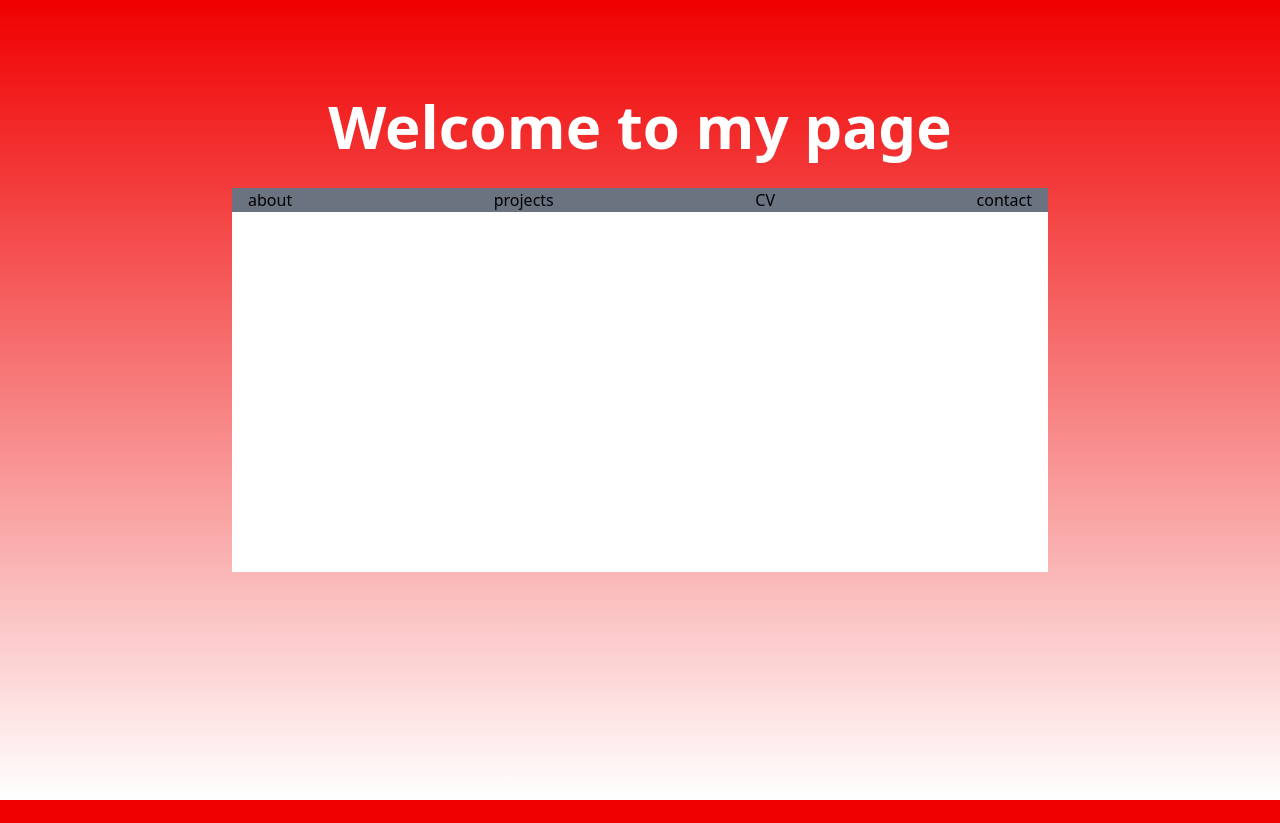
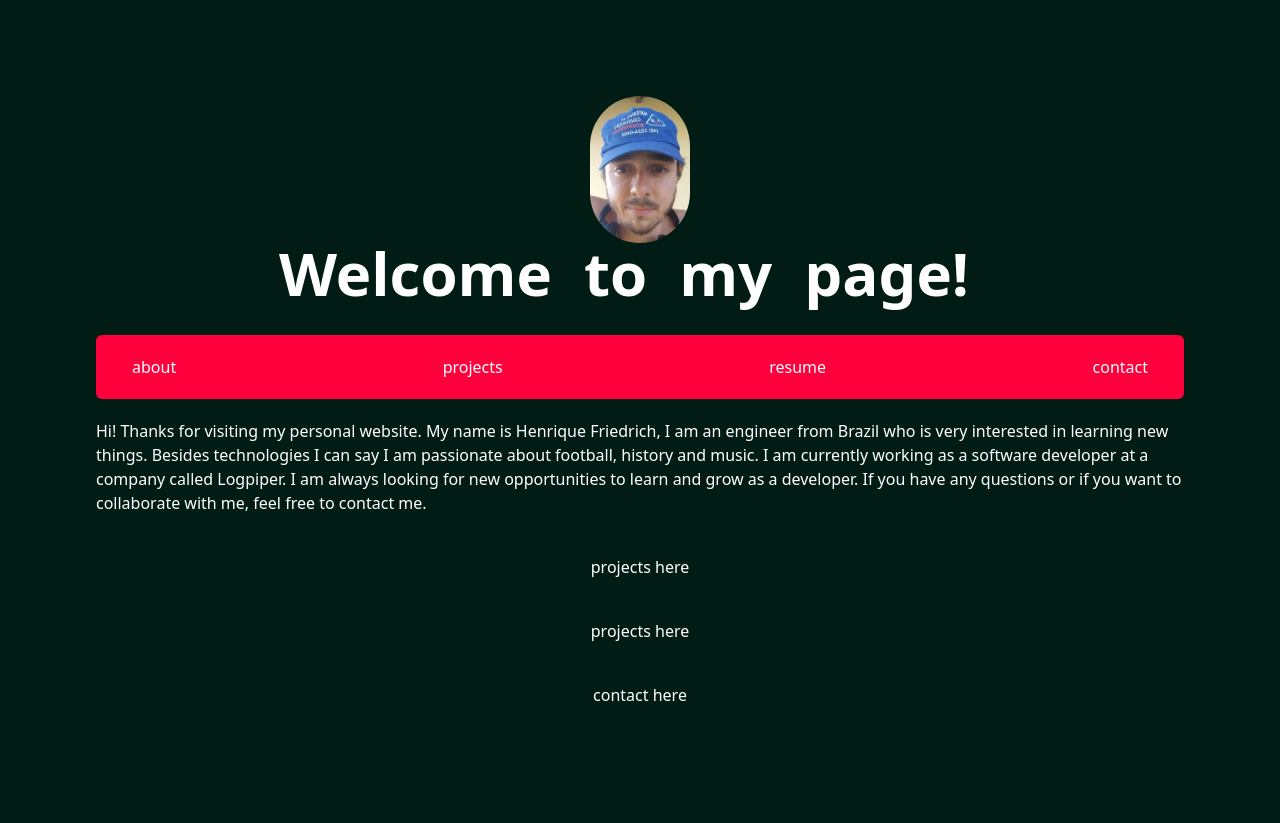
Before and after one commit to friedrich-henrique/friedrich-henrique.github.io, a Next.js app: page / in a window 1280 px wide. Before the commit the page ends 800 px from the top, so only its background shows below. Built offline with nearby package versions, Linux system fonts and the light colour scheme.

Commit message:
added about me part and made the leading

```diff
--- a/package.json
+++ b/package.json
@@ -12,6 +12,7 @@
     "autoprefixer": "10.4.14",
     "eslint": "8.38.0",
     "eslint-config-next": "13.3.0",
+    "framer-motion": "^10.12.4",
     "next": "13.3.0",
     "postcss": "8.4.23",
     "react": "18.2.0",
--- /dev/null
+++ b/src/components/AnimatedTextCharacter.js
@@ -0,0 +1,58 @@
+import { motion } from "framer-motion";
+
+const AnimatedTextCharacter = ({ text }) => {
+    const words = text.split(" ");
+
+    console.log(words)
+
+    const container = {
+        hidden: { opacity: 0 },
+        visible: (i = 1) => ({
+            opacity: 1,
+            transition: { staggerChildren: 0.03, delayChildren: 0.04 * i },
+        }),
+    };
+
+    const child = {
+        visible: {
+            opacity: 1,
+            x: 0,
+            y: 0,
+            transition: {
+                type: "spring",
+                damping: 12,
+                stiffness: 100,
+            },
+        },
+        hidden: {
+            opacity: 0,
+            x: -20,
+            y: 10,
+            transition: {
+                type: "spring",
+                damping: 12,
+                stiffness: 100,
+            },
+        },
+    };
+
+    return (
+        <motion.div
+            variants={container}
+            initial="hidden"
+            animate="visible"
+        >
+            {words.map((word, index) => (
+                <motion.span
+                    className="text-6xl mr-8 font-bold text-white inline-block"
+                    variants={child}
+                    key={index}
+                >
+                    {word}
+                </motion.span>
+            ))}
+        </motion.div>
+    );
+};
+
+export default AnimatedTextCharacter;
--- /dev/null
+++ b/src/components/Leading.js
@@ -0,0 +1,20 @@
+import AnimatedTextCharacter from "./AnimatedTextCharacter";
+import Image from "next/image";
+const Leading = ({text}) => {
+    return <>
+    <div className="flex flex-col items-center">
+    <Image
+        className="rounded-full"
+            src={'/profile.jpg'}
+            alt="Picture of the author"
+            width={100}
+            height={100}
+        />
+        <AnimatedTextCharacter text={text} />
+
+    </div>
+    </>
+
+}
+
+export default Leading;
--- a/src/pages/index.js
+++ b/src/pages/index.js
@@ -1,23 +1,44 @@
 import Image from 'next/image'
-import { Inter } from 'next/font/google'
+import Leading from '@/components/Leading'
 
-const inter = Inter({ subsets: ['latin'] })
-
+const links = ['about', 'projects', 'resume', 'contact']
 export default function Home() {
   return (
-    <main className="flex min-h-screen flex-col items-center p-24">
-      <div>
-        <h1 className="text-6xl font-bold text-white mb-8">Welcome to my page</h1>
+    <main className="flex min-h-screen flex-col items-center p-12 md:p-24 text-white">
+      <div className='mb-8'>
+        <Leading text="Welcome to my page!" />
       </div>
-      <div className='bg-white h-96 w-9/12'>
-        <ul className='flex justify-between bg-gray-500'>
-          <li className='mx-4'><a href="">about</a></li>
-          <li className='mx-4'><a href="">projects</a></li>
-          <li className='mx-4'><a href="">CV</a></li>
-          <li className='mx-4'><a href="">contact</a></li>
-        </ul>
+      <div className='sm:w-full p-5 bg-[#FF003C] rounded-md'>
+          <ul className='flex justify-between'>
+            {
+              links.map((link, index) => {
+                return (
+                  <li className='mx-4' key={index}>
+                    <a href={`#${link}`}>{link}</a>
+                  </li>
+                )
+              })
+            }
+          </ul>
       </div>
 
+      <div id='about' className='my-5'>
+            Hi! Thanks for visiting my personal website. My name is Henrique Friedrich, I am an engineer from Brazil who is very interested in learning new things.
+            Besides technologies I can say I am passionate about football, history and music. I am currently working as a software developer at a company called Logpiper.
+            I am always looking for new opportunities to learn and grow as a developer. If you have any questions or if you want to collaborate with me, feel free to contact me.
+      </div>
+
+      <div id='projects' className='my-5'>
+        projects here
+      </div>
+
+      <div id='resume' className='my-5'>
+        projects here
+      </div>
+
+      <div id='contact' className='my-5'>
+        contact here
+      </div>
     </main>
   )
 }
--- a/src/styles/globals.css
+++ b/src/styles/globals.css
@@ -4,7 +4,7 @@
 
 :root {
   --foreground-rgb: 0, 0, 0;
-  --background-start-rgb: 240, 0, 0;
+  --background-start-rgb: 0, 28, 21;
   --background-end-rgb: 255, 255, 255;
 }
 
@@ -18,10 +18,5 @@
 
 body {
   color: rgb(var(--foreground-rgb));
-  background: linear-gradient(
-      to bottom,
-      transparent,
-      rgb(var(--background-end-rgb))
-    )
-    rgb(var(--background-start-rgb));
+  background: rgb(var(--background-start-rgb));
 }
```
Also changed, not shown: public/profile.jpg (added), 1 other file (tests, documents, lock files or other folders).
